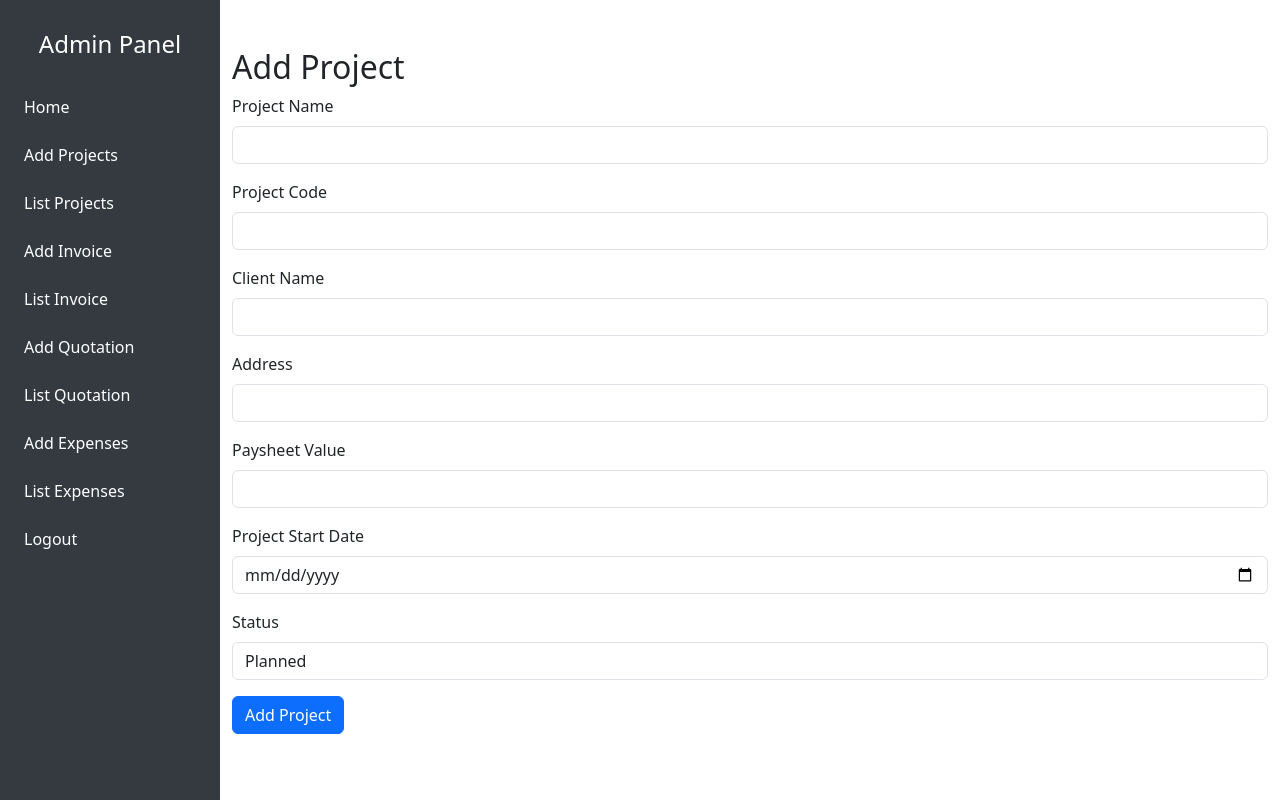
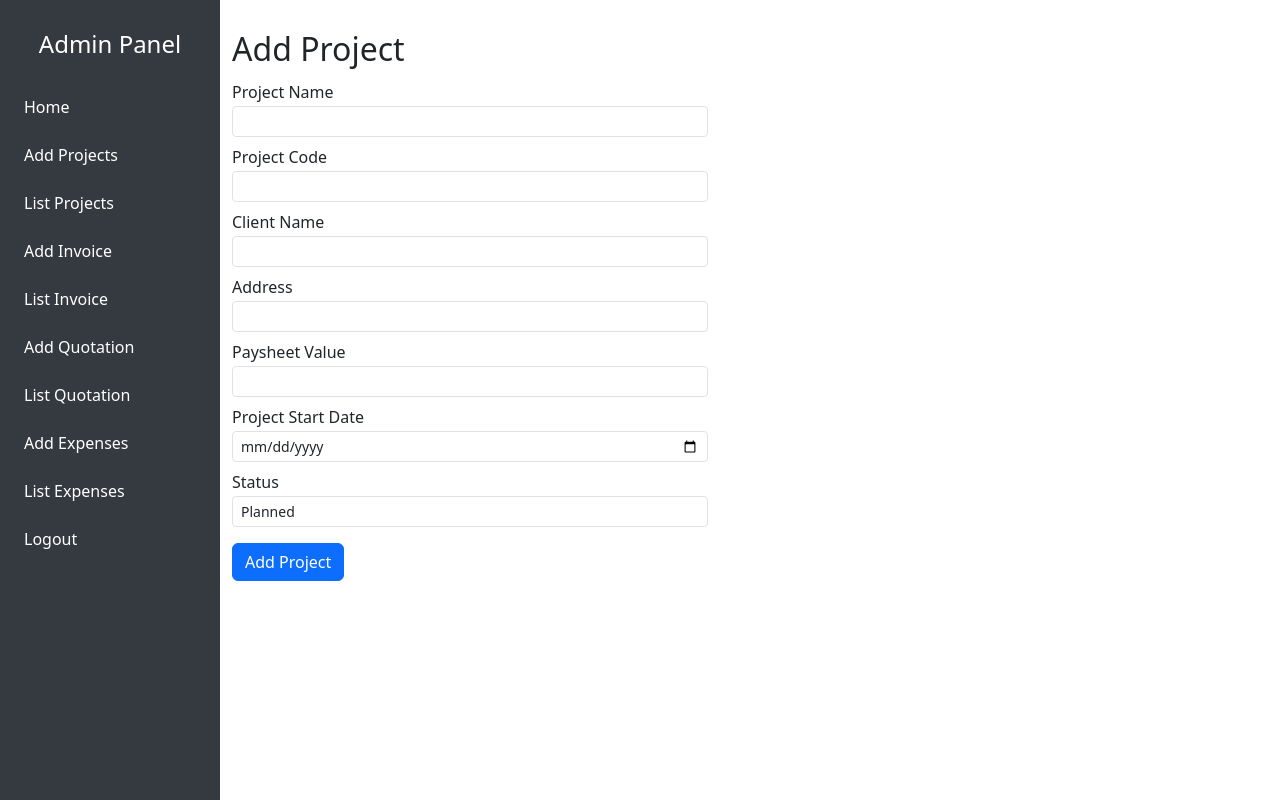
Before and after one commit to YasithRuwantha/Admin-panel-final, a CodeIgniter app: the page made by application/views/add_project.php in a window 1280 px wide. Run offline with CodeIgniter, Linux system fonts and the light colour scheme.

Commit message:
fix: ui changes ;

```diff
--- a/application/views/add_project.php
+++ b/application/views/add_project.php
@@ -8,39 +8,39 @@
 <body>
 <div class="d-flex">
     <?php $this->load->view('sidebar'); ?>
-    <div class="container mt-5" style="margin-left:220px;">
-        <h2>Add Project</h2>
+    <div class="container" style="margin-left:220px; max-width:500px; padding-top:30px;">
+        <h2 style="margin-bottom:12px;">Add Project</h2>
         <?php if($this->session->flashdata('success')): ?>
-            <div class="alert alert-success"><?php echo $this->session->flashdata('success'); ?></div>
+            <div class="alert alert-success" style="margin-bottom:10px;"><?php echo $this->session->flashdata('success'); ?></div>
         <?php endif; ?>
         <form method="post" action="<?php echo site_url('project/add'); ?>">
-            <div class="mb-3">
-                <label for="name" class="form-label">Project Name</label>
-                <input type="text" class="form-control" id="name" name="name" required>
+            <div class="mb-2">
+                <label for="name" class="form-label" style="margin-bottom:2px;">Project Name</label>
+                <input type="text" class="form-control form-control-sm" id="name" name="name" required>
             </div>
-            <div class="mb-3">
-                <label for="project_code" class="form-label">Project Code</label>
-                <input type="text" class="form-control" id="project_code" name="project_code" required>
+            <div class="mb-2">
+                <label for="project_code" class="form-label" style="margin-bottom:2px;">Project Code</label>
+                <input type="text" class="form-control form-control-sm" id="project_code" name="project_code" required>
             </div>
-            <div class="mb-3">
-                <label for="client" class="form-label">Client Name</label>
-                <input type="text" class="form-control" id="client" name="client">
+            <div class="mb-2">
+                <label for="client" class="form-label" style="margin-bottom:2px;">Client Name</label>
+                <input type="text" class="form-control form-control-sm" id="client" name="client">
             </div>
-            <div class="mb-3">
-                <label for="address" class="form-label">Address</label>
-                <input type="text" class="form-control" id="address" name="address">
+            <div class="mb-2">
+                <label for="address" class="form-label" style="margin-bottom:2px;">Address</label>
+                <input type="text" class="form-control form-control-sm" id="address" name="address">
             </div>
-            <div class="mb-3">
-                <label for="paysheet_value" class="form-label">Paysheet Value</label>
-                <input type="text" class="form-control" id="paysheet_value" name="paysheet_value">
+            <div class="mb-2">
+                <label for="paysheet_value" class="form-label" style="margin-bottom:2px;">Paysheet Value</label>
+                <input type="text" class="form-control form-control-sm" id="paysheet_value" name="paysheet_value">
             </div>
-            <div class="mb-3">
-                <label for="start_date" class="form-label">Project Start Date</label>
-                <input type="date" class="form-control" id="start_date" name="start_date">
+            <div class="mb-2">
+                <label for="start_date" class="form-label" style="margin-bottom:2px;">Project Start Date</label>
+                <input type="date" class="form-control form-control-sm" id="start_date" name="start_date">
             </div>
-            <div class="mb-3">
-                <label for="status" class="form-label">Status</label>
-                <select class="form-control" id="status" name="status">
+            <div class="mb-2">
+                <label for="status" class="form-label" style="margin-bottom:2px;">Status</label>
+                <select class="form-control form-control-sm" id="status" name="status">
                     <option value="Planned">Planned</option>
                     <option value="Ongoing">Ongoing</option>
                     <option value="Completed">Completed</option>
@@ -48,7 +48,7 @@
                     <option value="Cancelled">Cancelled</option>
                 </select>
             </div>
-            <button type="submit" class="btn btn-primary">Add Project</button>
+            <button type="submit" class="btn btn-primary mt-2">Add Project</button>
         </form>
     </div>
 </div>
```
